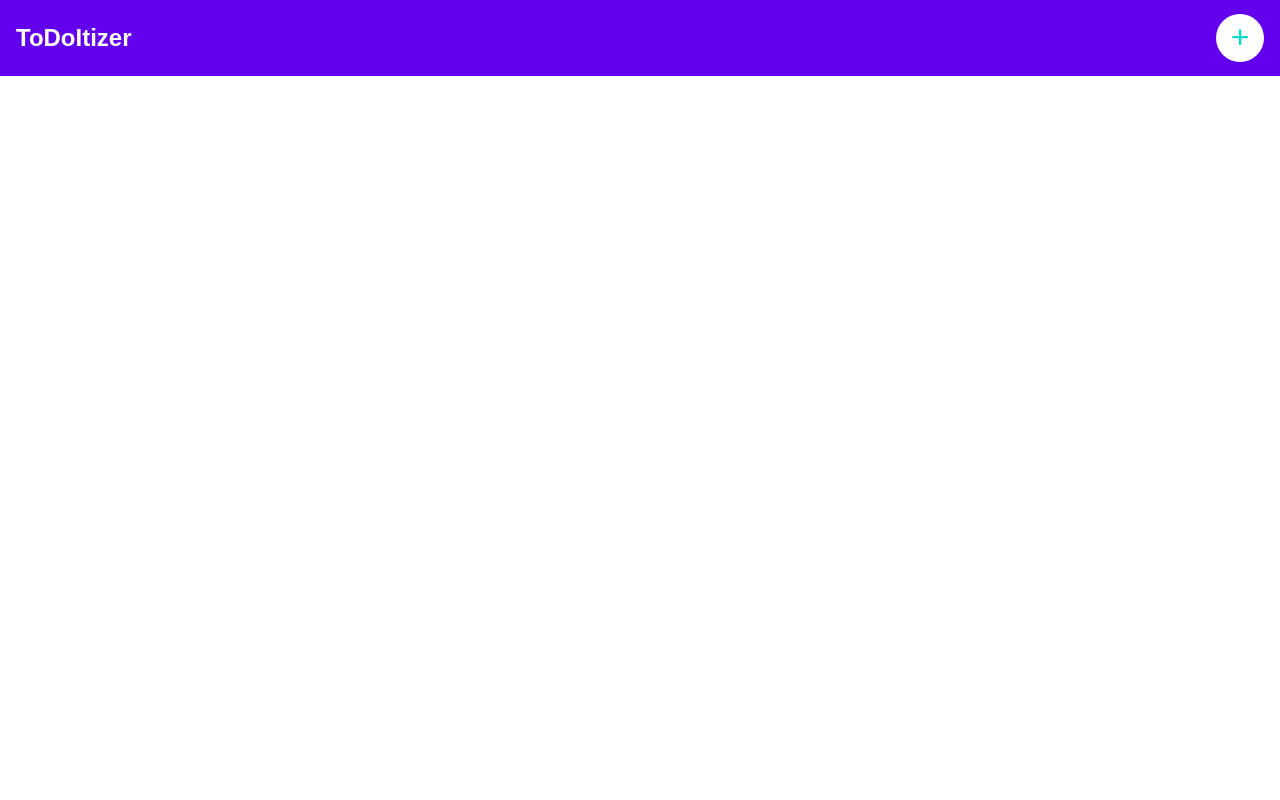
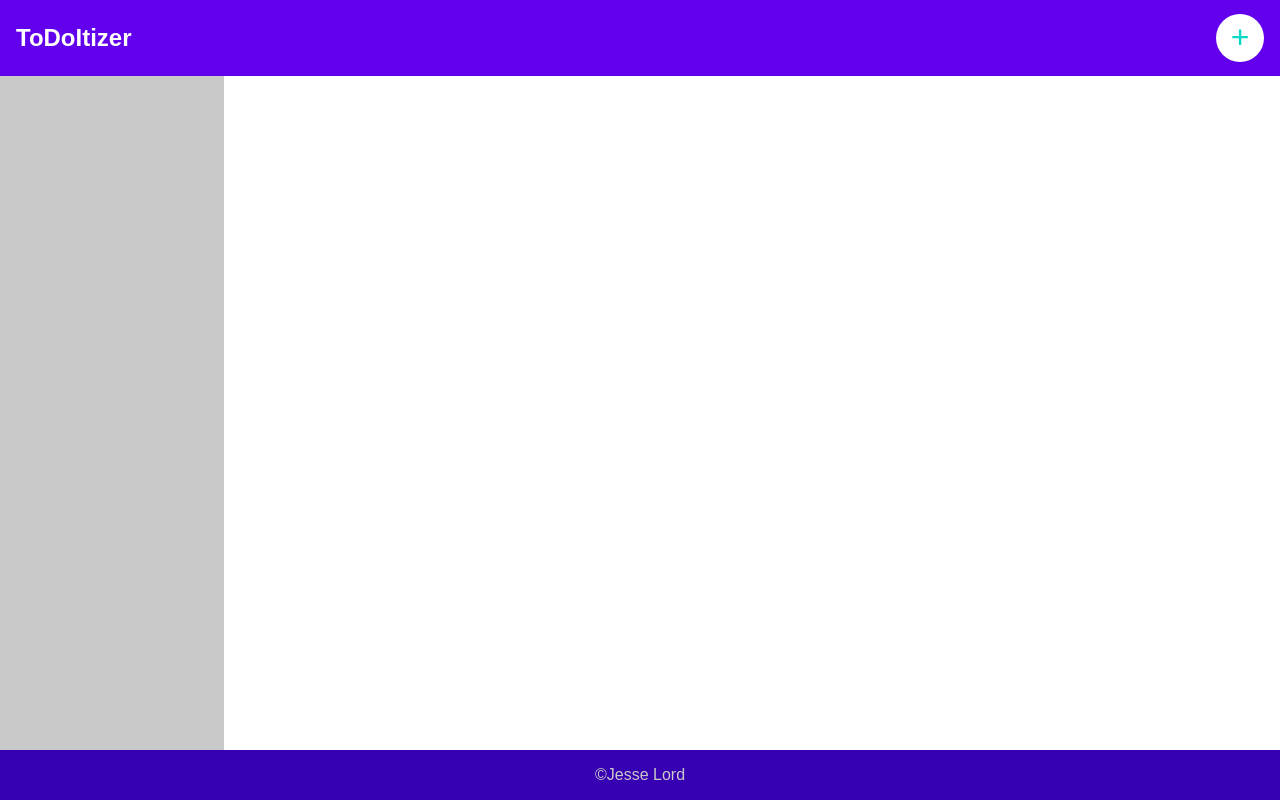
Before and after one commit to ActuallyIsJesse/to-do-list, a website built with webpack: page src/index.html in a window 1280 px wide. Built offline with nearby package versions, Linux system fonts and the light colour scheme.

Commit message:
Add footer and content area

```diff
--- a/src/index.html
+++ b/src/index.html
@@ -1,17 +1,24 @@
 <!DOCTYPE html>
 <html lang="en">
+
 <head>
     <meta charset="UTF-8">
     <meta name="viewport" content="width=device-width, initial-scale=1.0">
     <title>Document</title>
 </head>
+
 <body>
-    <div class="main-wrapper">
-        <nav class="top-nav"><h1 class="logo">ToDoItizer</h1><button class="add-new">+</button></nav>
+        <nav class="top-nav">
+            <a href="#">
+                <h1 class="logo">ToDoItizer</h1>
+            </a>
+            <button class="add-new">+</button>
+        </nav>
         <div class="content-wrapper">
             <div class="sidebar"></div>
             <div class="content-area"></div>
         </div>
-    </div>
+        <footer>© <span id="footer-date"></span> Jesse Lord</footer>
 </body>
+
 </html>
--- a/src/style.css
+++ b/src/style.css
@@ -16,9 +16,28 @@
 }
 
 body {
+    font-family: sans-serif;
+    width: 100vw;
+    height: 100vh;
     margin: 0;
     padding: 0;
     background-color: var(--background-color);
+    display: flex;
+    flex-direction: column;
+    justify-content: space-between;
+}
+
+a {
+    text-decoration: none;
+}
+
+a:active {
+    color: inherit;
+}
+
+a:visited {
+    color: inherit;
+    text-decoration: none;
 }
 
 .top-nav {
@@ -32,6 +51,14 @@ body {
     color: var(--on-primary-color);
     font-family: sans-serif;
     font-weight: bold;
+    user-select: none;
+    -webkit-user-select: none;
+    transition: scale 0.125s;
+
+ }
+
+ .logo:hover {
+    scale: 1.05;
  }
 
  .add-new {
@@ -42,6 +69,9 @@ body {
     border-radius: 50%;
     height: 3rem;
     width: 3rem;
+    transition: scale 0.125s;
+    user-select: none;
+    -webkit-user-select: none;
  }
 
  .add-new:hover {
@@ -52,3 +82,23 @@ body {
  .add-new:active {
     background-color: var(--on-primary-active);
  }
+
+.content-wrapper {
+    display: grid;
+    flex: 1;
+    grid-template-columns: 14rem 1fr;
+}
+
+.sidebar {
+    background-color:var(--on-primary-active);
+
+}
+
+footer {
+    display: flex;
+    justify-content: center;
+    align-items: center;
+    padding: 1rem;
+    background-color: var(--primary-variant);
+    color: var(--on-primary-active);
+}
```
